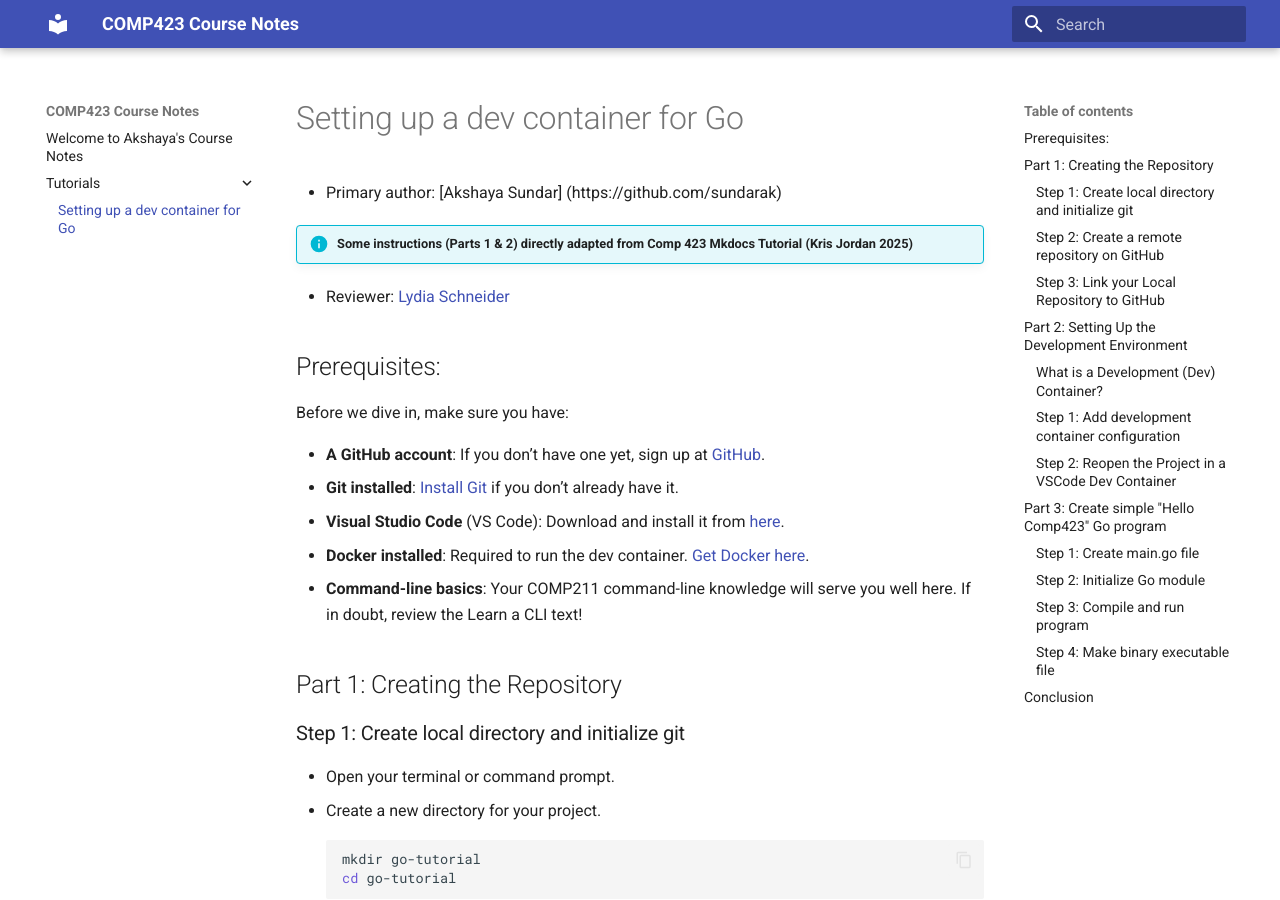
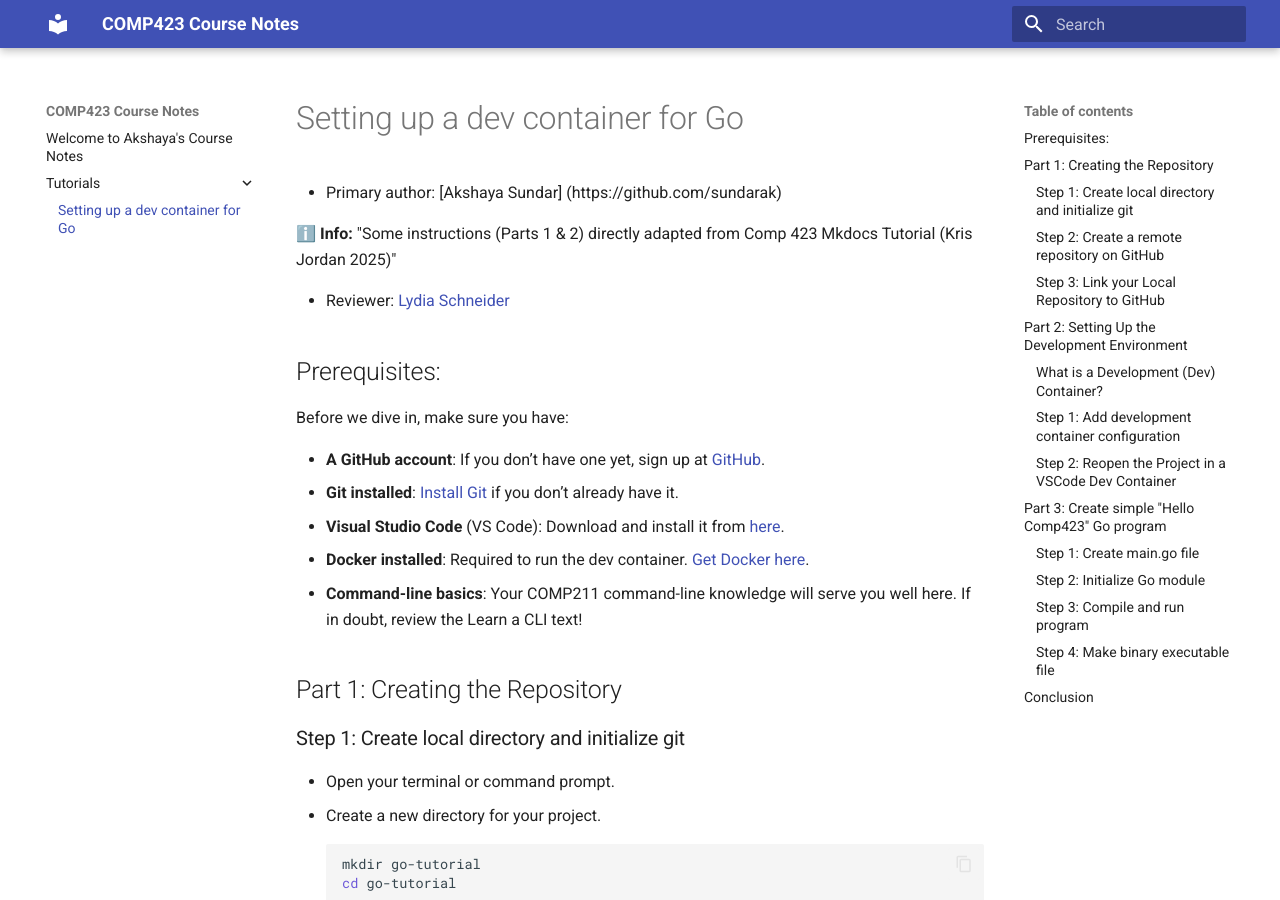
Before and after one commit to sundarak/comp423-course-notes, an MkDocs documentation site: the page built from docs/tutorials/go-setup.md, in a window 1280 px wide and 900 px high. Built offline with MkDocs 1.6.1 and Material for MkDocs 9.7.7, drawn with Linux system fonts in a browser that asks for light colours.

Commit message:
Making a few formating edits

````diff
--- a/docs/tutorials/go-setup.md
+++ b/docs/tutorials/go-setup.md
@@ -1,7 +1,7 @@
 # Setting up a dev container for Go
 * Primary author: [Akshaya Sundar] (https://github.com/sundarak)
 
-!!! info "Some instructions (Parts 1 & 2) directly adapted from Comp 423 Mkdocs Tutorial (Kris Jordan 2025)"
+**ℹ️ Info:**  "Some instructions (Parts 1 & 2) directly adapted from Comp 423 Mkdocs Tutorial (Kris Jordan 2025)"
 
 
 * Reviewer: [Lydia Schneider](https://github.com/lydiaschneider)
@@ -163,7 +163,7 @@
 ```
 We run the executable just like always, as done in 211.
 
-!!! info "``` go run ``` compiles and executes the main package in one step and is best used for quick testing. It does not create an executable file. ``` go build ``` compiles the program into a binary executable. It is similar to Comp 211's gcc subcommand, which creates the a.out file (the default ouput file given by gcc compiler), which is then executed using ./a.out. While we use the gcc subcommand for C programs, ``` build ``` is used for go."
+**ℹ️ Info:** ``` go run ``` compiles and executes the main package in one step and is best used for quick testing. It does not create an executable file. ``` go build ``` compiles the program into a binary executable. It is similar to Comp 211's gcc subcommand, which creates the a.out file (the default ouput file given by gcc compiler), which is then executed using ./a.out. While we use the gcc subcommand for C programs, ``` build ``` is used for go.
 
 
 ## Conclusion
````
